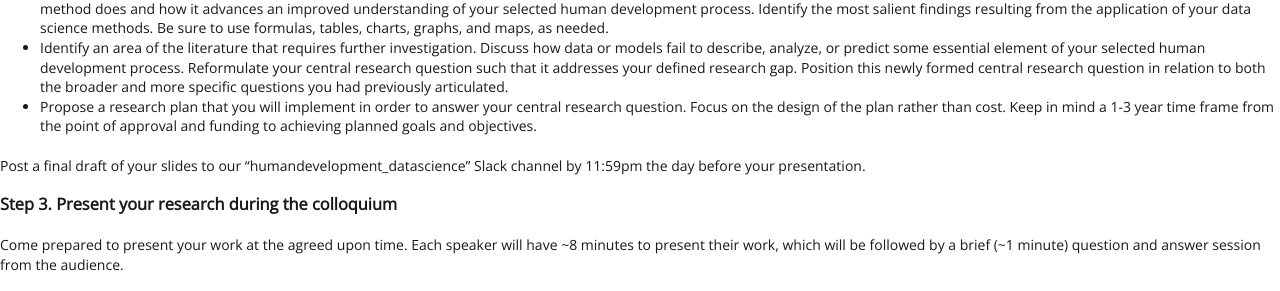
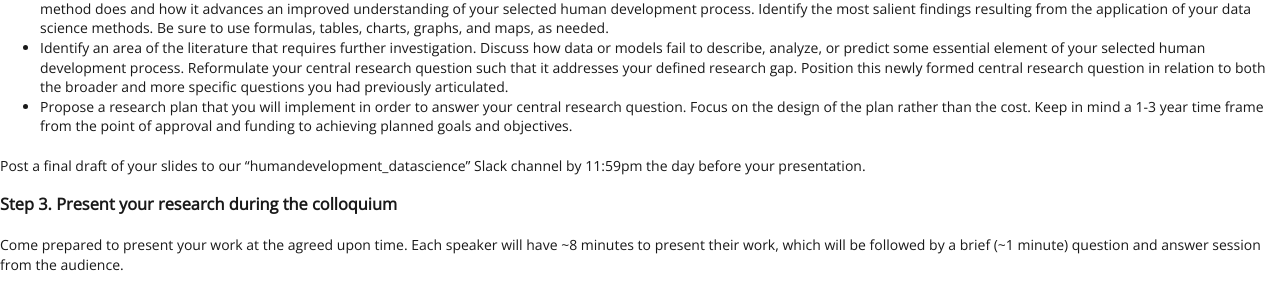
Before and after one commit to EMBrewer/dat150, a Jekyll site: the page built from _posts/2021-09-23-Assignment4.md, in a window 1280 px wide. Shown: the part 376-667 px from the top of the page. Built offline with Jekyll 4.4.1, drawn with Linux system fonts in a browser that asks for light colours; our own code applies the rules of GitHub Pages for plain Markdown files.

Commit message:
Update 2021-09-23-Assignment4.md

```diff
--- a/_posts/2021-09-23-Assignment4.md
+++ b/_posts/2021-09-23-Assignment4.md
@@ -13,7 +13,7 @@ Prepare to speak for 8 minutes and include a presentation slide that addresses e
 * An introduction to your selected human development topic. Identify salient harms, quantify their significance, and describe the inherent and complex nature of the human development process you have been investigating. Provide motivation, if the signifance is not obvious: why should we care? Elucidate your research in terms of scope, processes, hierarchy, or dynamics. Permutate through the details of your human development topic.
 * State the two+ data science methods you selected. Identify and describe the data sources used as well as incorporated variables and methods of sensing or collection. Describe what each method does and how it advances an improved understanding of your selected human development process. Identify the most salient findings resulting from the application of your data science methods. Be sure to use formulas, tables, charts, graphs, and maps, as needed.
 * Identify an area of the literature that requires further investigation. Discuss how data or models fail to describe, analyze, or predict some essential element of your selected human development process. Reformulate your central research question such that it addresses your defined research gap. Position this newly formed central research question in relation to both the broader and more specific questions you had previously articulated.
-* Propose a research plan that you will implement in order to answer your central research question. Focus on the design of the plan rather than cost. Keep in mind a 1-3 year time frame from the point of approval and funding to achieving planned goals and objectives.
+* Propose a research plan that you will implement in order to answer your central research question. Focus on the design of the plan rather than the cost. Keep in mind a 1-3 year time frame from the point of approval and funding to achieving planned goals and objectives.
 
 Post a final draft of your slides to our "humandevelopment_datascience" Slack channel by 11:59pm the day before your presentation.
 
```
